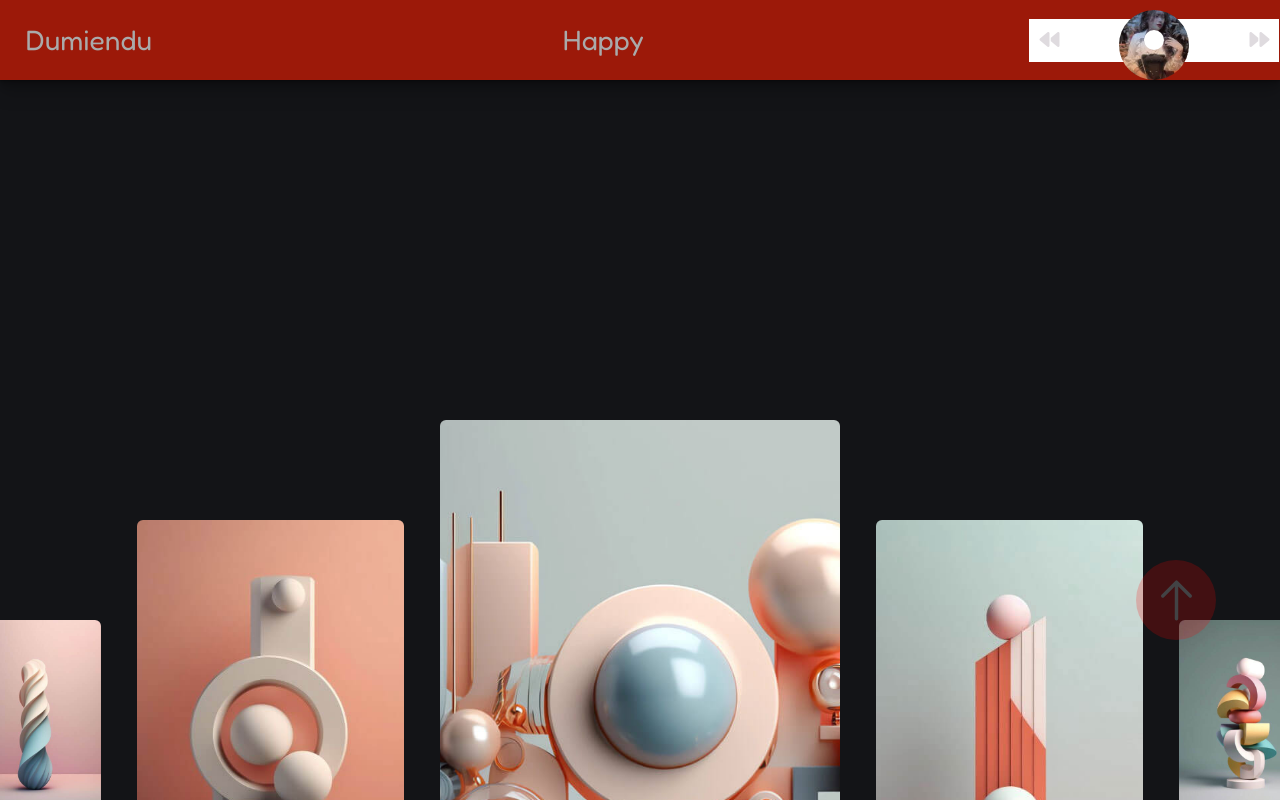
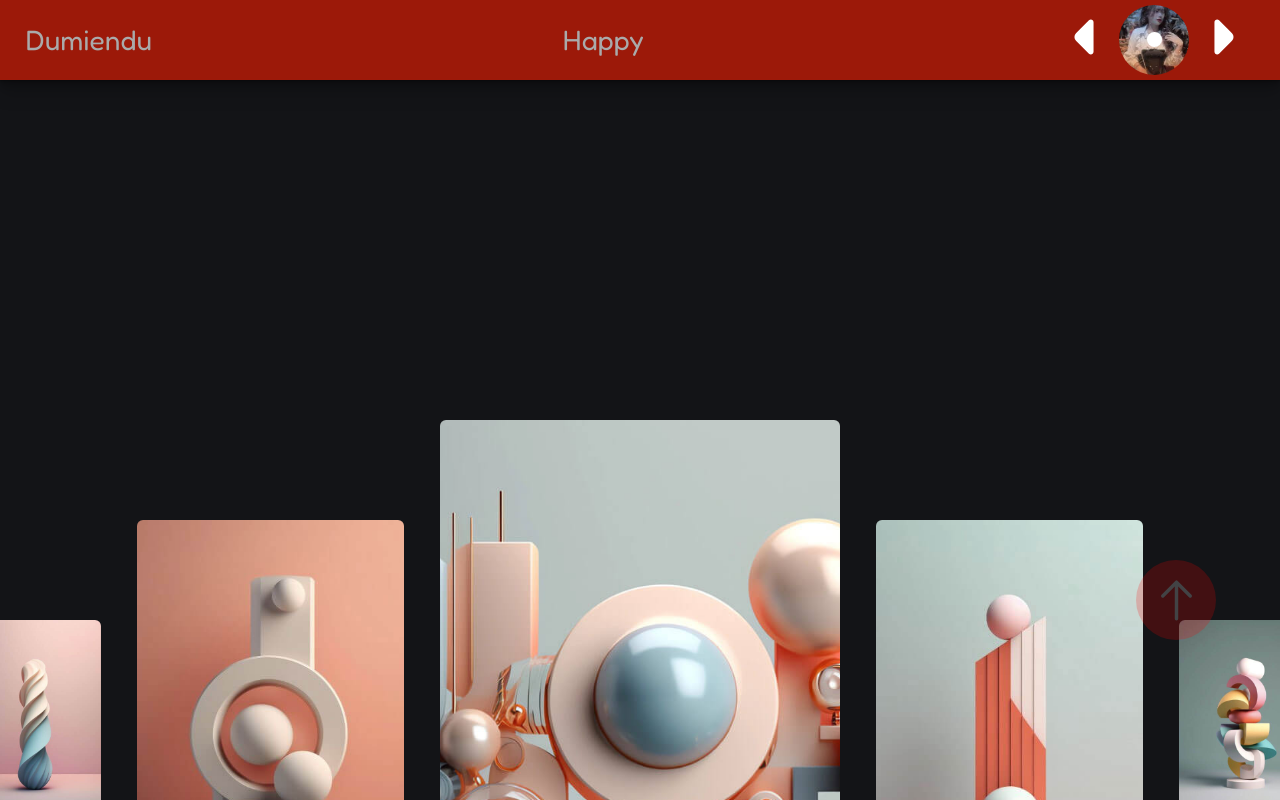
Before and after one commit to minhkhue3214/dumiendu, a React (Vite) app: page / in a window 1280 px wide. Shown: the top 800 px of the page. Built offline with nearby package versions, Linux system fonts and the light colour scheme; a web font is replaced by a local one.

Commit message:
update test

```diff
--- a/components/Footer/style.css
+++ b/components/Footer/style.css
@@ -1,7 +1,7 @@
 .footer{
     width: 100%;
     height: 300px;
-    background-color: rgb(177 12 16);
+    background-color: rgba(255, 30, 0, 0.582);
     display: flex;
     align-items: center;
     justify-content: space-around
@@ -17,3 +17,15 @@
 .social-icon{
     cursor: pointer;
 }
+
+.facebook.social-icon:hover svg path {
+    fill: black; /* Change this to the color you want on hover */
+}
+
+.instagram.social-icon:hover svg path {
+    fill: black; /* Change this to the color you want on hover */
+}
+
+.tiktok.social-icon:hover svg path {
+    stroke: black; /* Change this to the color you want on hover */
+}
--- a/components/MagicBg/MagicBg.jsx
+++ b/components/MagicBg/MagicBg.jsx
@@ -5,8 +5,9 @@ const MagicBg = () => {
   return (
     <div className='magicbg_container'>
       <div class="contentbg content--canvas">
-        <h2 class="content__title">Swirl</h2>
-      </div>
+        {/* <h2 class="content__title">Swirl</h2> */}
+        Swirl
+        </div>
     </div>
   )
 }
--- a/components/MagicVideo/MagicVideo.jsx
+++ b/components/MagicVideo/MagicVideo.jsx
@@ -7,7 +7,7 @@ const MagicVideo = () => {
       <div className="video_content">
         <div className="content">
           <div className="video">
-            <img className='tiktok' src="../../public/gif1.gif" alt="" />
+            <img className='tiktok' src="https://i.pinimg.com/564x/7e/46/11/7e46117026b0109bb3c8e0fda4485de5.jpg" alt="" />
           </div>
           <div className="text">
             <p>Testing nội dung một bla bla bla bla bla bla bla bla bla bla bla Testing nội dung một bla bla bla bla bla bla bla bla bla bla bla Testing nội dung một bla bla bla bla bla bla bla bla bla bla bla</p>
@@ -20,14 +20,14 @@ const MagicVideo = () => {
           <p>Testing nội dung một bla bla bla bla bla bla bla bla bla bla bla Testing nội dung một bla bla bla bla bla bla bla bla bla bla bla Testing nội dung một bla bla bla bla bla bla bla bla bla bla bla</p>
           </div>
           <div className="video">
-            <img className='tiktok' src="../../public/gif1.gif" alt="" />
+            <img className='tiktok' src="https://i.pinimg.com/564x/57/39/b9/5739b948b0b453f309b191614e82b73b.jpg" alt="" />
           </div>
         </div>
       </div>
       <div className="video_content">
         <div className="content">
           <div className="video">
-            <img className='tiktok' src="../../public/gif1.gif" alt="" />
+            <img className='tiktok' src="https://i.pinimg.com/564x/4c/2d/9a/4c2d9ab9d16c001348494518d43d6ef4.jpg" alt="" />
           </div>
           <div className="text">
           <p>Testing nội dung một bla bla bla bla bla bla bla bla bla bla bla Testing nội dung một bla bla bla bla bla bla bla bla bla bla bla Testing nội dung một bla bla bla bla bla bla bla bla bla bla bla</p>
--- a/components/MusicPlayer/MusicPlayer.jsx
+++ b/components/MusicPlayer/MusicPlayer.jsx
@@ -2,52 +2,52 @@ import { useEffect, useRef, useState } from 'react'
 import './style.css'
 
 const MusicPlayer = () => {
-  const musicContainer = useRef(null);
+  // const musicContainer = useRef(null);
   const audioRef = useRef(null);
-  const titleRef = useRef(null);
+  // // const titleRef = useRef(null);
   const coverRef = useRef(null);
-  const progressRef = useRef(null);
-  const progressContainerRef = useRef(null);
+  // // const progressRef = useRef(null);
+  // // const progressContainerRef = useRef(null);
   const [isPlay, setIsPlay] = useState(false);
 
   const songs = ["ItNhungDaiLauCover-ChuThuyQuynh", "Vai-Lan-Don-Dua-Cover-SOOBIN-Touliver"];
   let songIndex = 0;
-  console.log("audio", audioRef.current);
+  // console.log("audio", audioRef.current);
 
   function loadSong(song) {
-    titleRef.current.innerText = getSongTitle(song);
+    // titleRef.current.innerText = getSongTitle(song);
     audioRef.current.src = `../public/${song}.mp3`;
     coverRef.current.src = `../../public/img/${song}.jpg`;
   }
 
-  function getSongTitle(song) {
-    return song.charAt(0).toUpperCase() + song.slice(1);
-  }
+  // function getSongTitle(song) {
+  //   return song.charAt(0).toUpperCase() + song.slice(1);
+  // }
 
-  function updateProgress(e) {
-    const { duration, currentTime } = e.srcElement;
-    const progressPercent = (currentTime / duration) * 100;
-    progressRef.current.style.width = `${progressPercent}%`;
-  }
+  // function updateProgress(e) {
+  //   const { duration, currentTime } = e.srcElement;
+  //   const progressPercent = (currentTime / duration) * 100;
+  //   progressRef.current.style.width = `${progressPercent}%`;
+  // }
 
-  function setProgress(e) {
-    const width = this.clientWidth;
-    const clickX = e.offsetX;
-    const duration = audioRef.current.duration;
-    audioRef.current.currentTime = (clickX / width) * duration;
-  }
+  // function setProgress(e) {
+  //   const width = this.clientWidth;
+  //   const clickX = e.offsetX;
+  //   const duration = audioRef.current.duration;
+  //   audioRef.current.currentTime = (clickX / width) * duration;
+  // }
 
   useEffect(() => {
     const audio = document.getElementById("audio");
-    const progressContainer = document.getElementById("progress-container");
+    // const progressContainer = document.getElementById("progress-container");
 
-    audio.addEventListener("timeupdate", updateProgress);
+    // audio.addEventListener("timeupdate", updateProgress);
 
     const songs = ["ItNhungDaiLauCover-ChuThuyQuynh", "Vai-Lan-Don-Dua-Cover-SOOBIN-Touliver"];
     let songIndex = 0;
 
     function loadSong(song) {
-      titleRef.current.innerText = getSongTitle(song);
+      // titleRef.current.innerText = getSongTitle(song);
       audioRef.current.src = ``;
       audioRef.current.src = `../public/${song}.mp3`;
       coverRef.current.src = `../../public/img/${song}.jpg`;
@@ -88,37 +88,71 @@ const MusicPlayer = () => {
     loadSong(songs[songIndex]);
     playSong();
   }
+  // return (
+  //   <>
+  //     {/* <div className={`music-container ${isPlay ? "play" : ""}`} id="music-container" ref={musicContainer}> */}
+  //       {/* <div className="music-info">
+  //         <h2 id="title" className="title" ref={titleRef}></h2>
+  //         <div className="progress-container" id="progress-container" ref={progressContainerRef}>
+  //           <div className="progress" id="progress" ref={progressRef} onClick={(e) => setProgress(e)}></div>
+  //         </div>
+  //       </div> */}
+  //       <audio
+  //         ref={audioRef}
+  //         src="../public/music/ItNhungDaiLauCover-ChuThuyQuynh.mp3"
+  //         id="audio"
+  //       ></audio>
+  //       {/* <div className="navigation"> */}
+  //         {/* <button id="prev" className="action-btn" onClick={() => prevSong()}>
+  //           <i className="fas fa-backward"></i>
+  //         </button> */}
+  //         <button id="play" className="action-btn action-btn-big" onClick={() => handleMusic()}>
+  //           <div className="img-container">
+  //             <img
+  //               ref={coverRef}
+  //               src="../public/images/ItNhungDaiLauCover-ChuThuyQuynh.jpg"
+  //               alt="music-cover"
+  //               className='music-cover'
+  //               id="cover"
+  //             />
+  //           </div>
+  //         </button>
+  //         {/* <button id="next" className="action-btn" onClick={() => nextSong()}>
+  //           <i className="fas fa-forward"></i>
+  //         </button> */}
+  //     {/* </div> */}
+  //       {/* </div> */}
+  //   </>
+  // )
+
   return (
     <>
-      <div className={`music-container ${isPlay ? "play" : ""}`} id="music-container" ref={musicContainer}>
-        <div className="music-info">
-          <h2 id="title" className="title" ref={titleRef}></h2>
-          <div className="progress-container" id="progress-container" ref={progressContainerRef}>
-            <div className="progress" id="progress" ref={progressRef} onClick={(e) => setProgress(e)}></div>
-          </div>
-        </div>
       <audio
         ref={audioRef}
         src="../public/music/ItNhungDaiLauCover-ChuThuyQuynh.mp3"
         id="audio"
       ></audio>
-        <div className="navigation">
-          <button id="prev" className="action-btn" onClick={() => prevSong()}>
-            <i className="fas fa-backward"></i>
-          </button>
-          <button id="play" className="action-btn action-btn-big" onClick={() => handleMusic()}>
-            <div className="img-container">
+      <div className='music_container'>
+        <div className="backward-btn" onClick={()=>prevSong()}>
+          <svg xmlns="http://www.w3.org/2000/svg" width="60px" height="60px" viewBox="0 0 24 24" fill="red">
+            <path d="M13.9783 5.31877L10.7683 8.52877L8.79828 10.4888C7.96828 11.3188 7.96828 12.6688 8.79828 13.4988L13.9783 18.6788C14.6583 19.3588 15.8183 18.8688 15.8183 17.9188V12.3088V6.07877C15.8183 5.11877 14.6583 4.63877 13.9783 5.31877Z" fill="white" />
+          </svg>
+        </div>
+        <div className='play-btn'  onClick={() => handleMusic()}>
           <img
             ref={coverRef}
-                src="../public/images/ItNhungDaiLauCover-ChuThuyQuynh.jpg"
+            src="../../public/img/ItNhungDaiLauCover-ChuThuyQuynh.jpg"
             alt="music-cover"
+            className={`music-cover ${isPlay ? "play" : "pause"}`}
+            // className='music-cover'
             id="cover"
           />
+          <div className="dot"></div>
         </div>
-          </button>
-          <button id="next" className="action-btn" onClick={() => nextSong()}>
-            <i className="fas fa-forward"></i>
-          </button>
+        <div className="forward-btn" onClick={()=>nextSong()}>
+          <svg xmlns="http://www.w3.org/2000/svg" width="60px" height="60px" viewBox="0 0 24 24" fill="white">
+            <path d="M15.1997 10.4919L13.2297 8.52188L10.0197 5.31188C9.33969 4.64188 8.17969 5.12188 8.17969 6.08188V12.3119V17.9219C8.17969 18.8819 9.33969 19.3619 10.0197 18.6819L15.1997 13.5019C16.0297 12.6819 16.0297 11.3219 15.1997 10.4919Z" fill="white" />
+          </svg>
         </div>
       </div>
     </>
--- a/components/MusicPlayer/style.css
+++ b/components/MusicPlayer/style.css
@@ -1,4 +1,4 @@
-@import url('https://fonts.googleapis.com/css2?family=Rubik:wght@400;700&display=swap');
+/* @import url('https://fonts.googleapis.com/css2?family=Rubik:wght@400;700&display=swap');
 
 
 .music-container {
@@ -124,4 +124,62 @@
   height: 100%;
   width: 0%;
   transition: width 0.1s linear;
+} */
+
+.music_container{
+  display: flex;
+  width: 200px;
+  justify-content: space-around;
+  align-items: center;
+  gap: 5px;
 }
+
+.music-cover{
+  border-radius: 50%;
+  width: 70px;
+  height: 70px;
+  object-fit: cover;
+  animation: rotateImage 20s linear infinite;
+  animation-play-state: paused;
+}
+
+.music-cover.play {
+  animation-play-state: running;
+}
+
+.music-cover.pause {
+  animation-play-state: paused;
+}
+
+@keyframes rotateImage {
+  from {
+    transform: rotate(0deg);
+  }
+  to {
+    transform: rotate(360deg);
+  }
+}
+
+.play-btn{
+  display: flex;
+  align-items: center;
+  justify-content: center;
+}
+
+.dot{
+  background-color: white;
+  width: 15px;
+  height: 15px;
+  z-index: 9999;
+  position: absolute;
+  top: 40%;
+  border-radius: 50%;
+}
+
+.backward-btn:hover svg path {
+  fill: red; /* Change this to the color you want on hover */
+}
+
+.forward-btn:hover svg path {
+  fill: red; /* Change this to the color you want on hover */
+}
--- a/src/pages/Happy.jsx
+++ b/src/pages/Happy.jsx
@@ -13,7 +13,7 @@ const happy = () => {
     <div className='happy-container'>
       <Navbar />
       <Slider />
-      {/* <MagicBg /> */}
+      <MagicBg />
       <MagicVideo />
       <GridGift />
       <Footer />
```
Also changed, not shown: components/MagicVideo/style.css (+6 -5 lines). Lines whose indentation alone changed are shown as unchanged.
